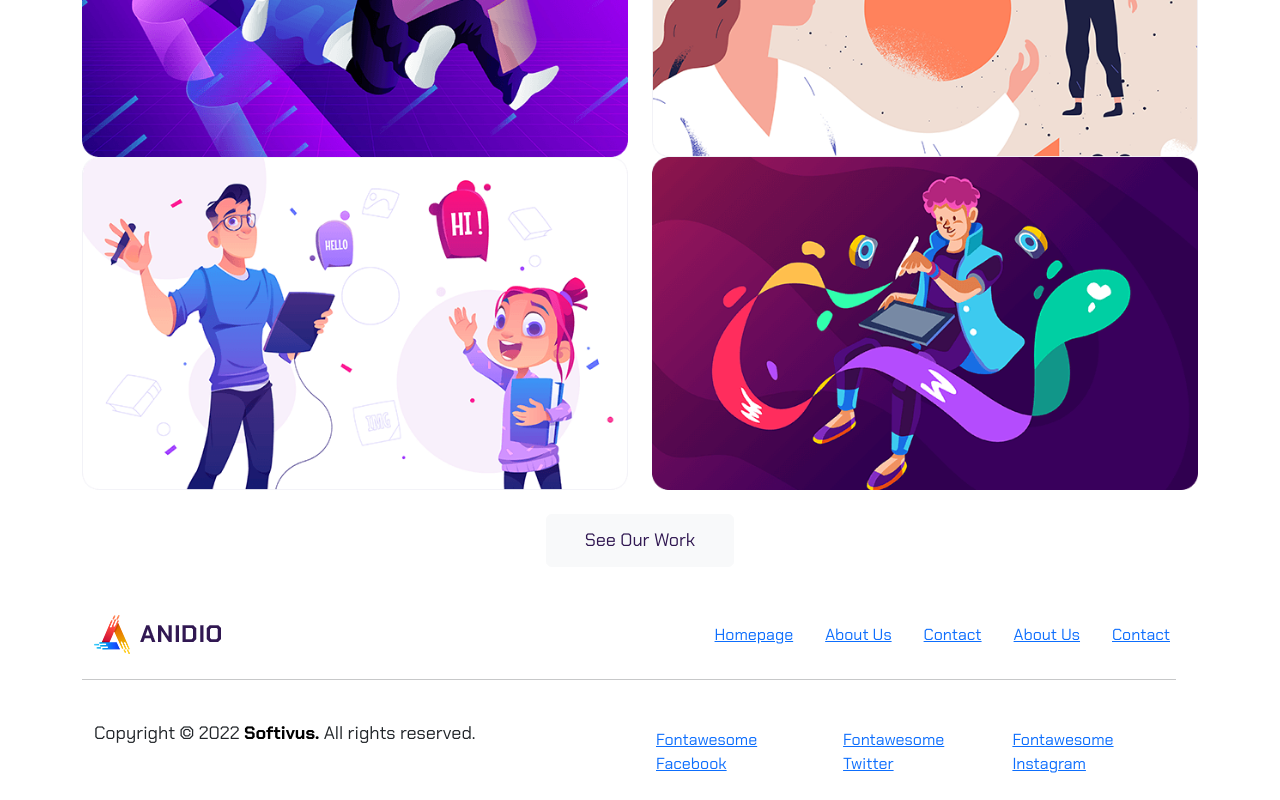
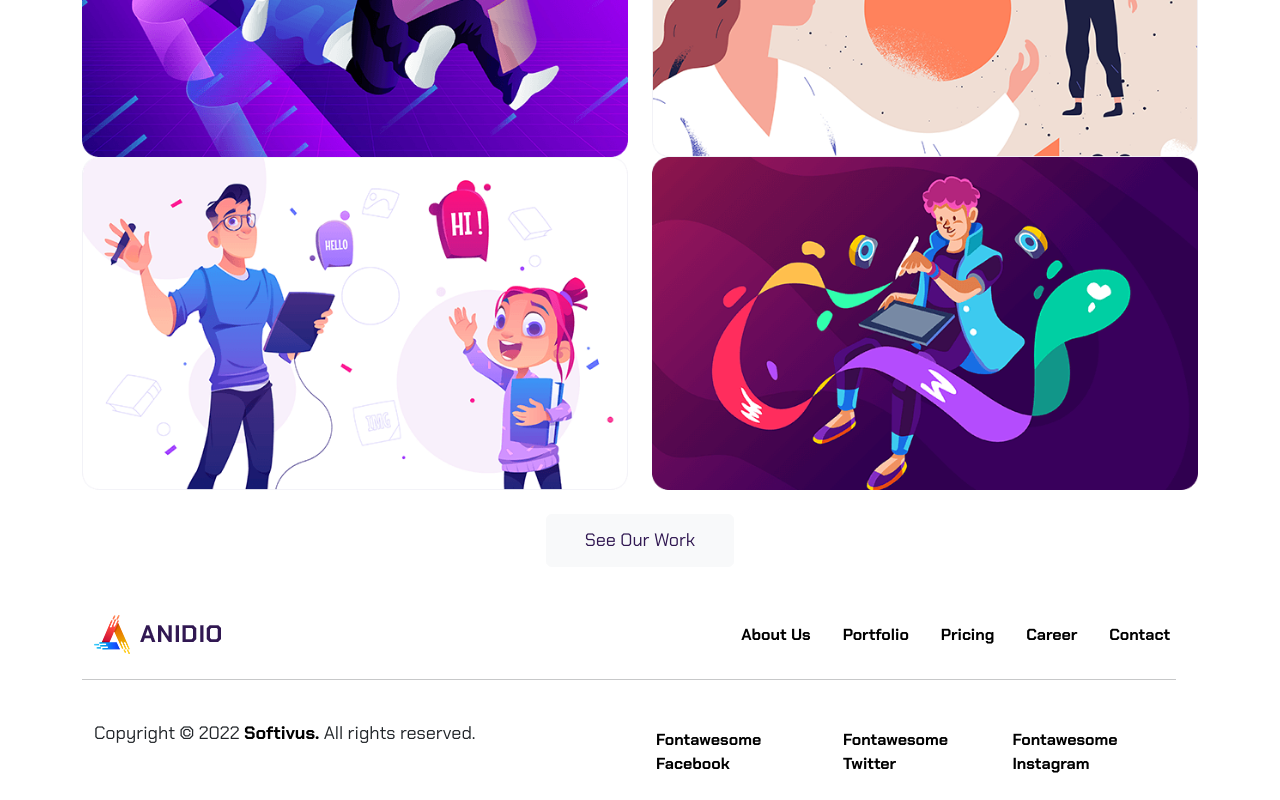
Before and after one commit to alessandro-barate/proj-html-vuejs, a Vue app: page / in a window 1280 px wide. Shown: the part 3231-4031 px from the top of the page. Built offline with nearby package versions, Linux system fonts and the light colour scheme.

Commit message:
[UPD] Footer styles

```diff
--- a/src/components/AppFooter.vue
+++ b/src/components/AppFooter.vue
@@ -16,22 +16,22 @@ export default {
             <ul class="list-group list-group-horizontal justify-content-end">
               <li class="list-group-item">
                 <router-link :to="{ name: 'Home' }" class="">
-                    Homepage
+                  About Us
                 </router-link>
               </li>
               <li class="list-group-item">
                 <router-link :to="{ name: 'AboutUs' }" class="">
-                  About Us
+                  Portfolio
                 </router-link>
               </li>
               <li class="list-group-item">
                 <router-link :to="{ name: 'Contact' }" class="">
-                  Contact
+                  Pricing
                 </router-link>
               </li>
               <li class="list-group-item">
                 <router-link :to="{ name: 'AboutUs' }" class="">
-                  About Us
+                  Career
                 </router-link>
               </li>
               <li class="list-group-item">
@@ -89,7 +89,8 @@ ul li {
   font-size: 18px;
 }
 
-.external-site-link {
+.external-site-link,
+.list-group-item a {
   font-weight: bold;
   color: black;
   text-decoration: none;
```
